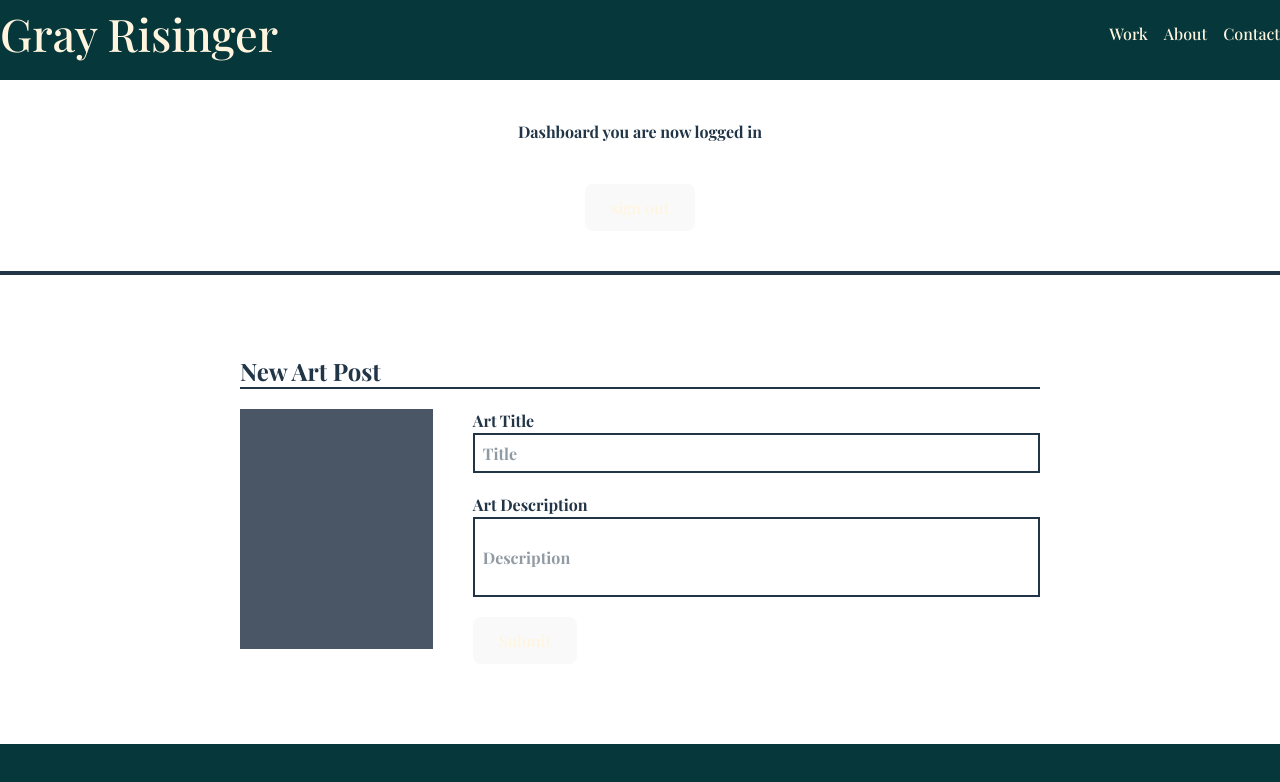
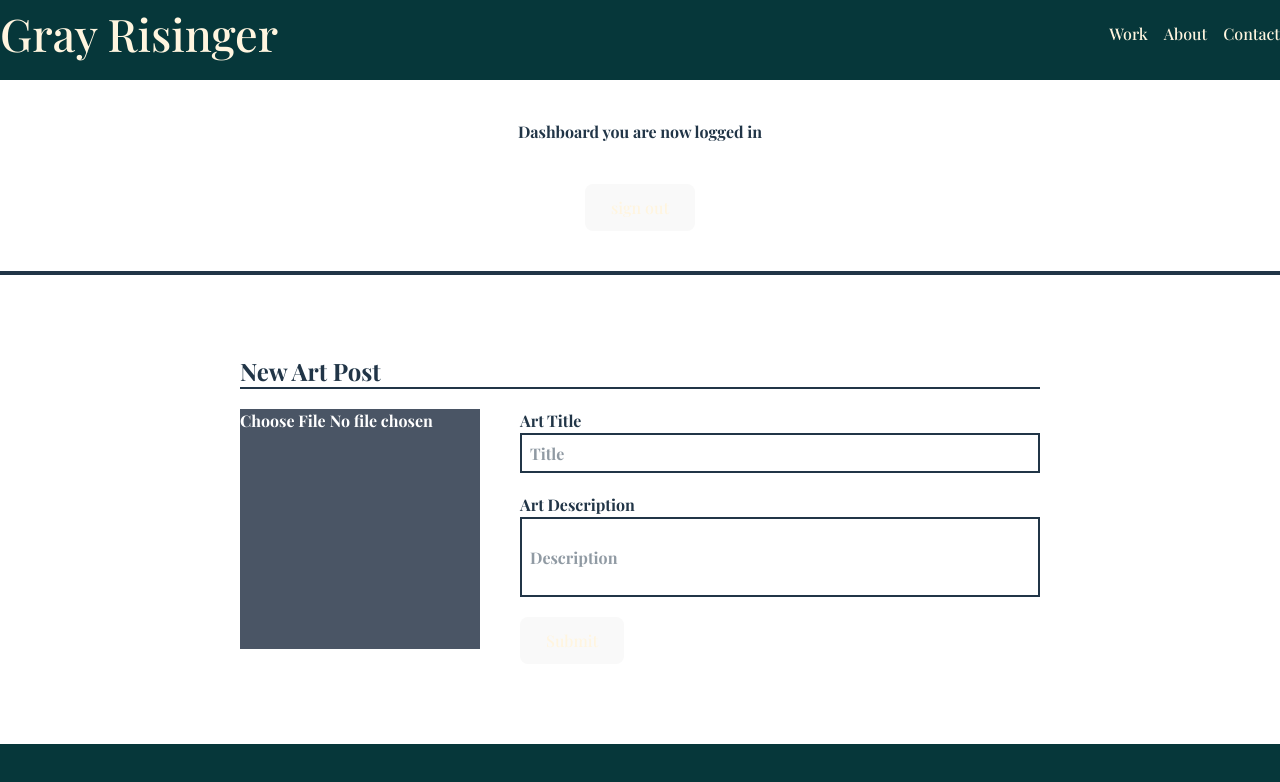
Before and after one commit to Joe-Newm/art-portfolio-gray, a React (Vite) app: page /Dashboard in a window 1280 px wide. Shown: the top 782 px of the page. Built offline with nearby package versions, Linux system fonts and the light colour scheme; no server answers; sample sign-in values are in the browser's storage; a web font is replaced by a local one.

Commit message:
update form art submission

```diff
--- a/src/pages/Dashboard.jsx
+++ b/src/pages/Dashboard.jsx
@@ -47,7 +47,7 @@ export default function Dashboard() {
         <div className="flex flex-col justify-center mt-10 w-200 mb-20">
           <h2 className="text-2xl border-b-2 mb-5">New Art Post</h2>
           <form onSubmit={submitPost} className="flex gap-10">
-            <div className="w-60 h-60 bg-gray-600"></div>
+            <input type="file" className="w-60 h-60 bg-gray-600 items-center text-white" id="fileInput" accept="image/*" required />
             <div>
               <label htmlFor="title">Art Title</label>
               <input
@@ -76,7 +76,7 @@ export default function Dashboard() {
           </form>
 
         </div>
-      </div>
-    </div>
+      </div >
+    </div >
   )
 }
```
